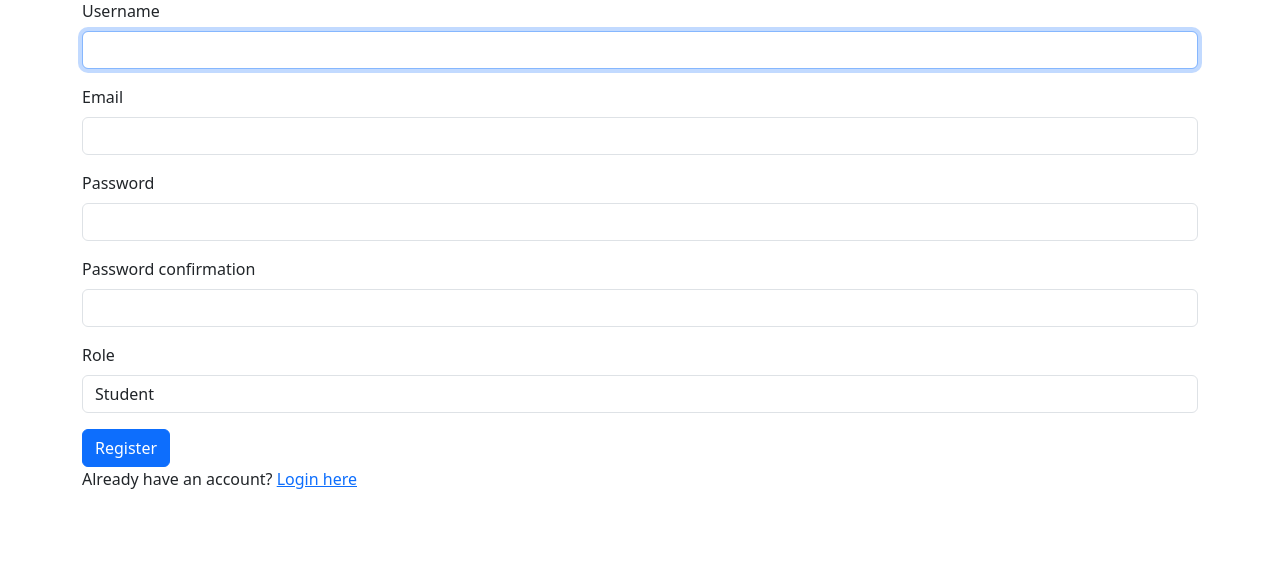
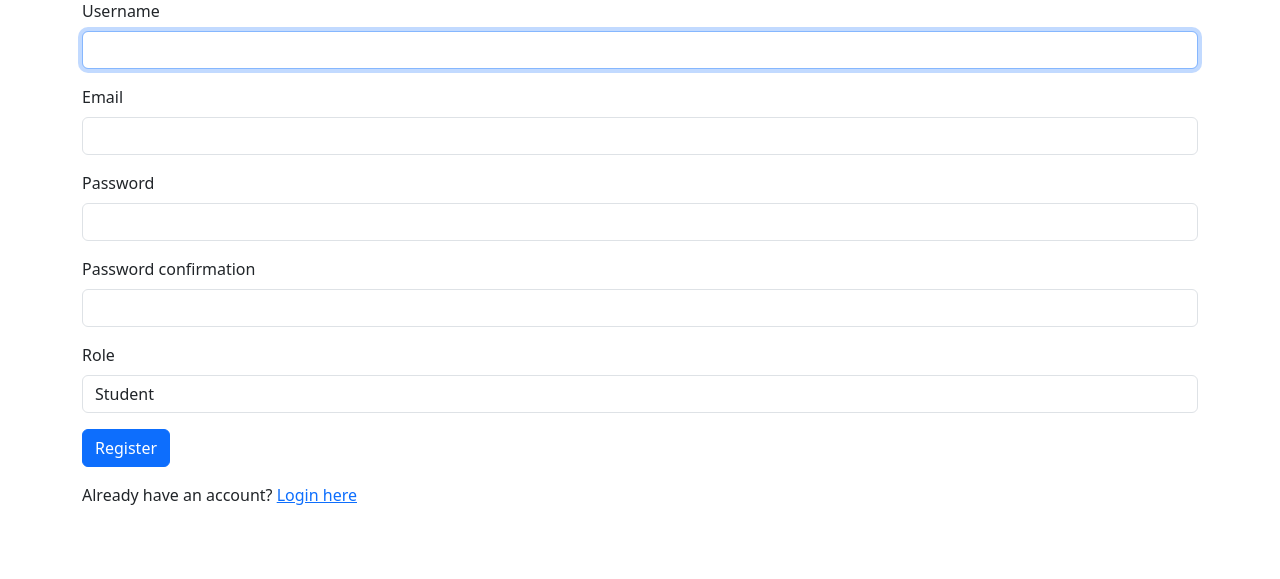
Before and after one commit to heawer/django-app, a Django app: page /accounts/register/ in a window 1280 px wide. Shown: the part 157-736 px from the top of the page. Run offline with Django 5.2, Linux system fonts and the light colour scheme; some libraries are stand-ins or nearby versions.

Commit message:
improve spacing

```diff
--- a/templates/registration/login.html
+++ b/templates/registration/login.html
@@ -39,5 +39,5 @@
     <input type="hidden" name="next" value="{{ next }}" />
   </form>
 
-  <p>Don't have an account? <a href="{% url 'register' %}">Register here</a></p>
+  <p class="mt-3">Don't have an account? <a href="{% url 'register' %}">Register here</a></p>
 {% endblock %}
--- a/templates/registration/register.html
+++ b/templates/registration/register.html
@@ -45,5 +45,5 @@
       <button type="submit" class="btn btn-primary">Register</button>
     </form>
 
-    <p>Already have an account? <a href="{% url 'login' %}">Login here</a></p>
+    <p class="mt-3">Already have an account? <a href="{% url 'login' %}">Login here</a></p>
 {% endblock %}
```
